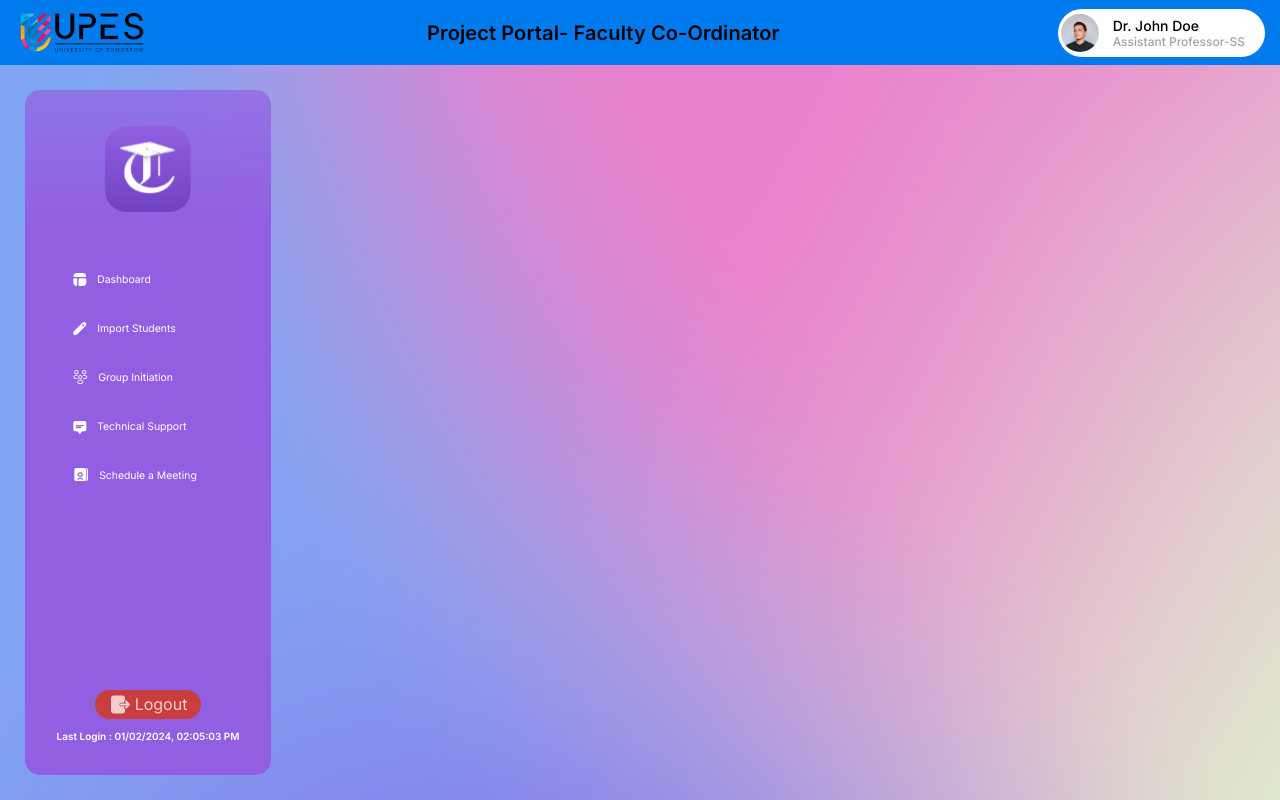
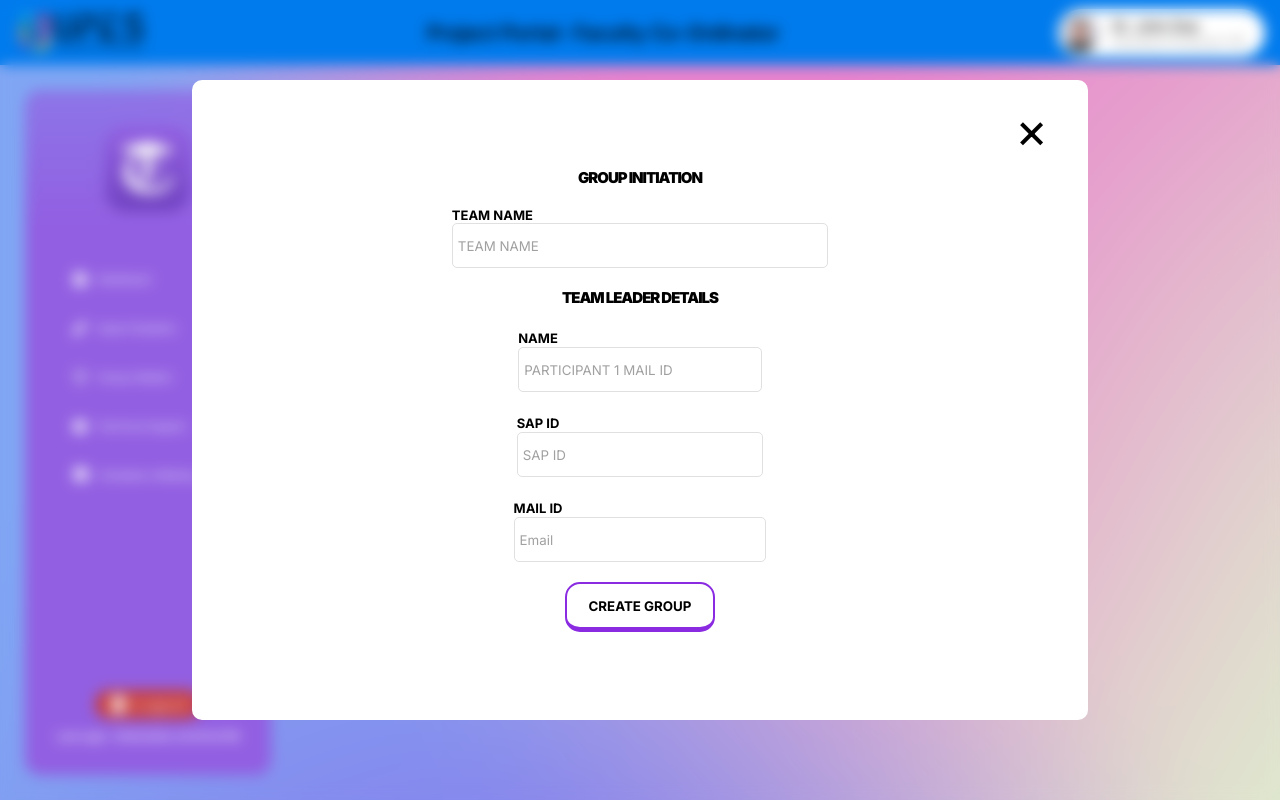
Before and after one commit to Romildoescoding/UPES_ProjectPortal, a React (Vite) app in the folder FRONTEND/project-portal/: page / in a window 1280 px wide. Both pictures are taken after a click on the item "Group Initiation". Built offline with nearby package versions, Linux system fonts and the light colour scheme; no server answers.

Commit message:
Added Group initiation

```diff
--- /dev/null
+++ b/FRONTEND/project-portal/src/features/members/ModalGroupinitiation.jsx
@@ -0,0 +1,102 @@
+import React, { useState } from "react";
+// import emailjs from "@emailjs/browser";
+import validateEmail from "../../helpers/emailValidate";
+
+function ModalGroupInitiation({ setShowModal }) {
+  const [team, setTeam] = useState("");
+  const [member1, setMember1] = useState("");
+  const [sapmember1, setsapMember1] = useState("");
+  const [emailmember1, setEmailmember1] = useState(""); // Renamed to avoid duplication
+  const [isLoading, setIsLoading] = useState(false); // Added loading state
+
+  function handleSubmit(e) {
+    e.preventDefault();
+    if (team === "" || !validateEmail(emailmember1)) {
+      // Changed to use emailmember1 for validation
+      console.log("INVALID EMAIL OR TEAM NAME");
+      return;
+    }
+
+    // Placeholder for addTeam function - implement as needed
+    // addTeam({ team, member1, sapmember1, emailmember1 });
+
+    setTeam("");
+    setMember1("");
+    setsapMember1("");
+    setEmailmember1("");
+    setIsLoading(true); // Indicate loading start
+    setTimeout(() => {
+      // Simulate async operation
+      setIsLoading(false); // Reset loading state after simulating async operation
+      setShowModal(false);
+    }, 2000); // Adjust timeout as needed
+  }
+
+  return (
+    <div className="add-students">
+      <form className="add-students-form" onSubmit={handleSubmit}>
+        {/* Other form elements */}
+        <button
+          className="btn-close"
+          onClick={(e) => {
+            e.preventDefault();
+            setShowModal(false);
+          }}
+        >
+          &times;
+        </button>
+        <h3>GROUP INITIATION</h3>
+        <div className="centered-input">
+          <label htmlFor="teamName">TEAM NAME</label>
+          <input
+            type="text"
+            name="teamName"
+            id="teamName"
+            placeholder="TEAM NAME"
+            value={team}
+            onChange={(e) => setTeam(e.target.value)}
+          />
+        </div>
+        <h3>TEAM LEADER DETAILS</h3>
+        <div className="full-length-names">
+          <label htmlFor="member1">NAME</label>
+          <input
+            type="text"
+            name="member1"
+            id="member1"
+            placeholder="PARTICIPANT 1 MAIL ID"
+            value={member1}
+            onChange={(e) => setMember1(e.target.value)}
+          />
+        </div>
+        <div className="full-length-names">
+          <label htmlFor="member1">SAP ID</label>
+          <input
+            type="text" // Changed to text for compatibility across browsers
+            name="sapmember1"
+            id="sapmember1"
+            placeholder="SAP ID "
+            value={sapmember1}
+            onChange={(e) => setsapMember1(e.target.value)}
+          />
+        </div>
+        <div className="full-length-names">
+          <label htmlFor="member1">MAIL ID</label>
+          <input
+            type="email"
+            name="unique_value"
+            id="unique_value"
+            placeholder="Email "
+            value={emailmember1}
+            onChange={(e) => setEmailmember1(e.target.value)}
+          />
+        </div>
+        <button type="submit" className="btn-colored" disabled={isLoading}>
+          {isLoading ? "CREATING GROUP..." : "CREATE GROUP"}
+        </button>
+      </form>
+    </div>
+  );
+}
+
+export default ModalGroupInitiation;
--- a/FRONTEND/project-portal/src/styles/modal.css
+++ b/FRONTEND/project-portal/src/styles/modal.css
@@ -92,3 +92,13 @@
   top: 0px;
   right: -13.5vw;
 }
+
+.btn-colored {
+  height: 50px;
+  width: 150px;
+  font-weight: 700;
+  border-style: solid;
+  border-color: blueviolet;
+  border-width: 2px 2px 5px 2px; /* top, right, bottom, left */
+  border-radius: 15px;
+}
--- a/FRONTEND/project-portal/src/ui/Sidebar.jsx
+++ b/FRONTEND/project-portal/src/ui/Sidebar.jsx
@@ -11,6 +11,7 @@
 import { useState } from "react";
 import ModalAddStudents from "../features/members/ModalAddStudents";
 import ModalRequestMentorship from "../features/members/ModalRequestMentorship";
+import ModalGroupInitiation from "../features/members/ModalGroupinitiation";
 
 function Sidebar() {
   const location = useLocation();
@@ -33,6 +34,12 @@
       {showModal === "request-mentorship" && (
         <Modal setShowModal={setShowModal}>
           <ModalRequestMentorship setShowModal={setShowModal} />
+        </Modal>
+      )}
+
+      {showModal === "group-initiation" && (
+        <Modal setShowModal={setShowModal}>
+          <ModalGroupInitiation setShowModal={setShowModal} />
         </Modal>
       )}
       {/*---------MODAL WINDOW--------- */}
@@ -81,7 +88,10 @@
               </div>
             </li>
           )}
-          <li className="option">
+          <li
+            className="option"
+            onClick={() => setShowModal("group-initiation")}
+          >
             <div>
               <span className="option-icon">
                 <People />
```
